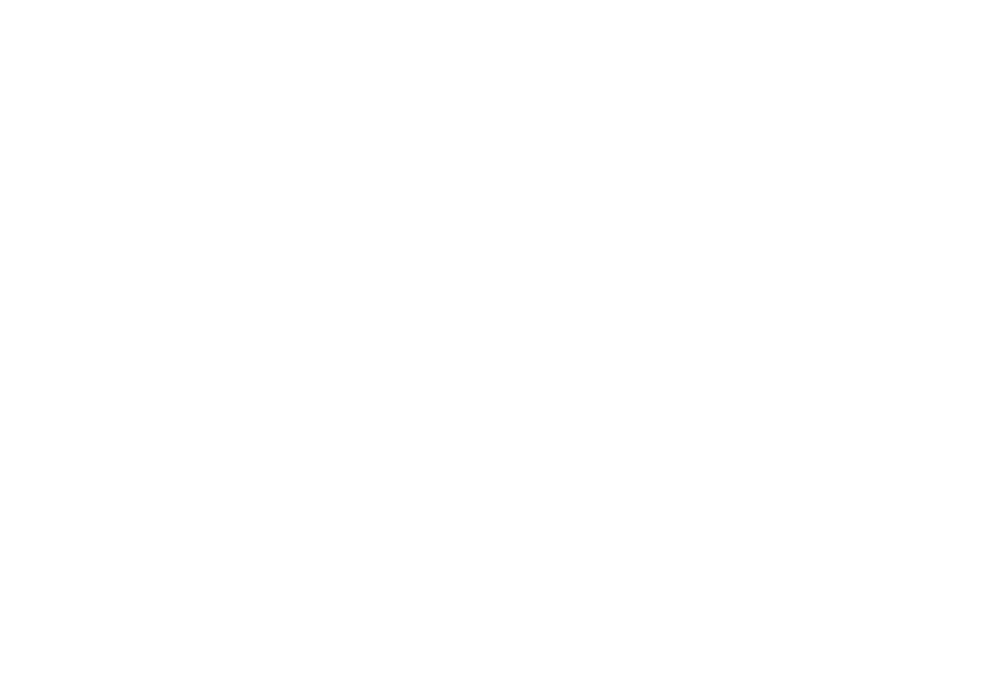
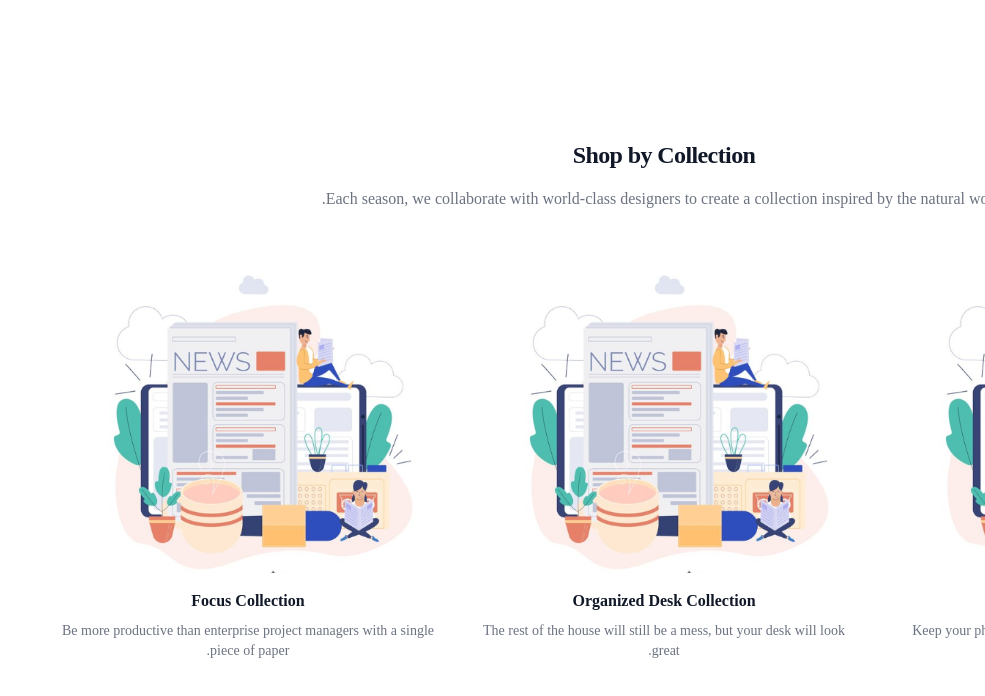
Before and after one commit to academy-react/TechArt, a React (Vite) app: page / in a window 1280 px wide. Shown: the top 696 px of the page, without its empty margins (295-1280 px from the left). Built offline with nearby package versions, Linux system fonts and the light colour scheme; a web font is replaced by a local one.

Commit message:
new newss

```diff
--- a/src/App/App.jsx
+++ b/src/App/App.jsx
@@ -1,8 +1,9 @@
 import { useState } from "react";
 import "./App.css";
+import { CardHolder } from "../components/News/CardHolder";
 
 function App() {
-  return <></>;
+  return <CardHolder/>;
 }
 
 export default App;
--- /dev/null
+++ b/src/components/News/Card.jsx
@@ -0,0 +1,58 @@
+
+    import React from 'react'
+
+    import images from '../../assets/image/new.png'
+
+    const categories = [
+        {
+        name: 'Handcrafted Collection',
+        href: '#',
+        description: 'Keep your phone, keys, and wallet together, so you can lose everything at once.',
+        },
+        {
+        name: 'Organized Desk Collection',
+        href: '#',
+        description: 'The rest of the house will still be a mess, but your desk will look great.',
+        },
+        {
+        name: 'Focus Collection',
+        href: '#',
+        description: 'Be more productive than enterprise project managers with a single piece of paper.',
+        },
+    ]
+
+    const Card = () => {
+        return (
+        <div className="bg-white">
+            <div className="mx-auto max-w-xl py-16 px-4 sm:py-24 sm:px-6 lg:max-w-7xl lg:px-8">
+            <h2 className="text-2xl font-bold tracking-tight text-gray-900">Shop by Collection</h2>
+            <p className="mt-4 text-base text-gray-500">
+                Each season, we collaborate with world-class designers to create a collection inspired by the natural world.
+            </p>
+
+            <div className="mt-10 space-y-12 lg:grid lg:grid-cols-3 lg:gap-x-8 lg:space-y-0">
+                {categories.map((category) => (
+                <a key={category.name} href={category.href} className="group block">
+                    <div
+                    aria-hidden="true"
+                    className="aspect-w-3 aspect-h-2 overflow-hidden rounded-lg group-hover:opacity-75 lg:aspect-w-5 lg:aspect-h-6"
+                    >
+                    <img
+                        src={images}
+                        alt='ima'
+                        className="h-full w-full object-cover object-center"
+                    />
+                    </div>
+                    <h3 className="mt-4 text-base font-semibold text-gray-900">{category.name}</h3>
+                    <p className="mt-2 text-sm text-gray-500">{category.description}</p>
+                </a>
+                ))}
+            </div>
+            </div>
+        </div>
+        )
+    }
+
+
+
+    export {Card}
--- /dev/null
+++ b/src/components/News/CardHolder.jsx
@@ -0,0 +1,13 @@
+
+import React from 'react'
+import { Card } from './Card'
+
+const CardHolder = () => {
+    return (
+        <div className="CardHolder">
+                <Card />
+        </div>
+    )
+}
+
+export {CardHolder}
```
Also changed, not shown: src/assets/image/article.png (added), src/assets/image/new.png (added).
